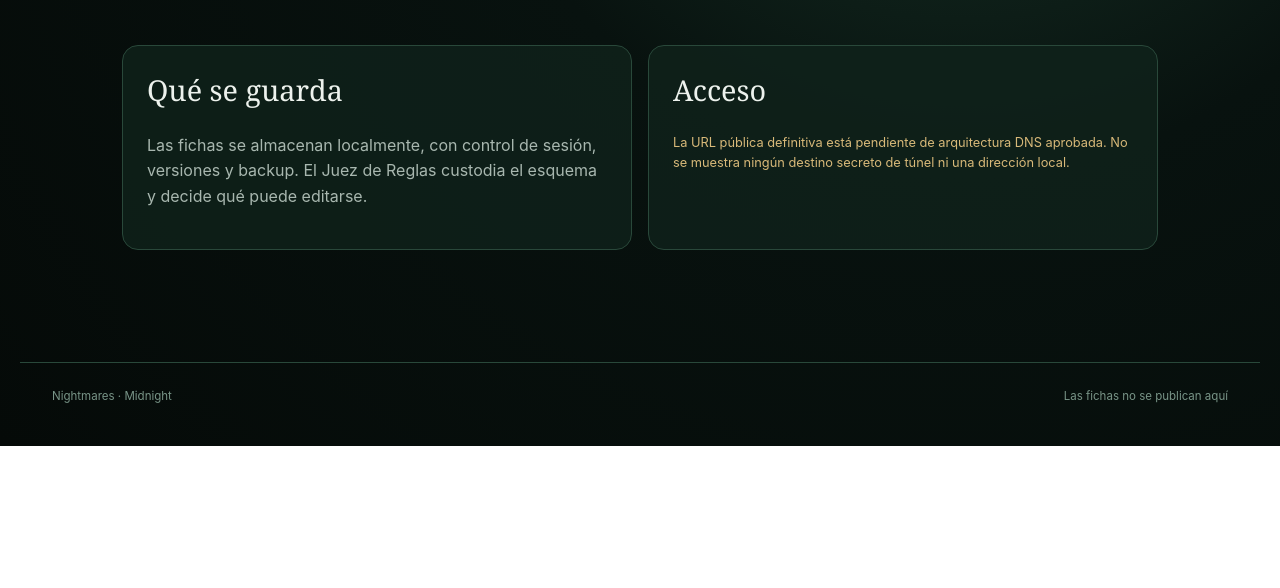
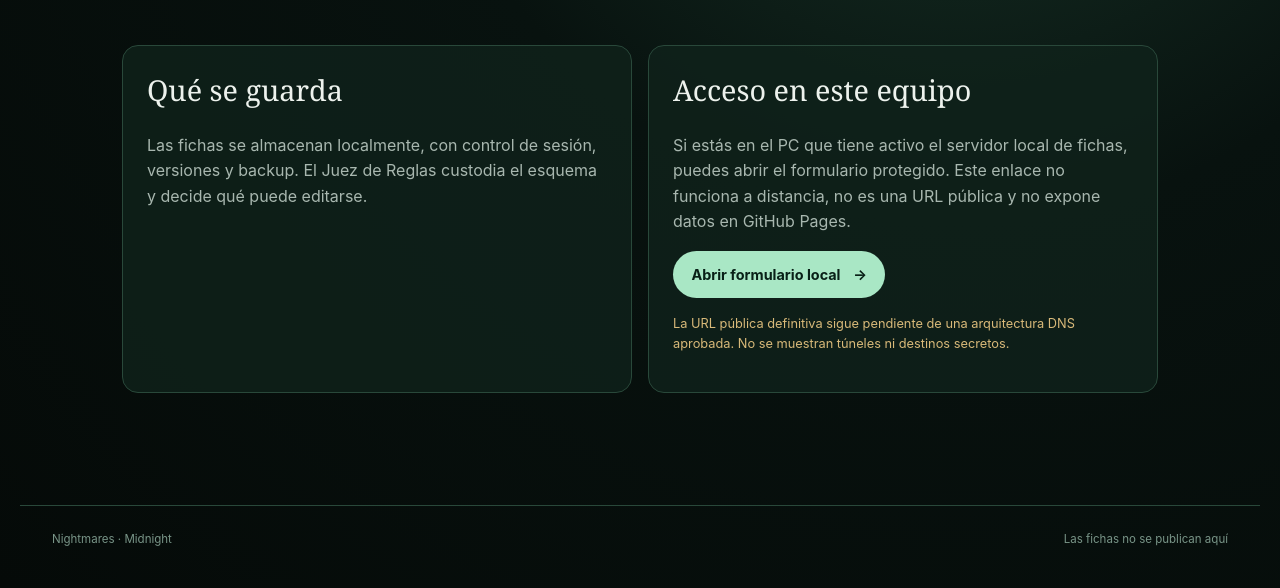
Before and after one commit to Egarath/nightmares, a plain HTML site: page fichas.html in a window 1280 px wide. Shown: the part 418-1006 px from the top of the page. Before the commit the page ends 864 px from the top, so only its background shows below. Drawn offline with Linux system fonts and the light colour scheme.

Commit message:
Add local character form access

```diff
--- a/fichas.html
+++ b/fichas.html
@@ -1,4 +1,4 @@
 <!doctype html>
 <html lang="es"><head><meta charset="utf-8"><meta name="viewport" content="width=device-width,initial-scale=1"><title>Fichas · Nightmares</title><link rel="stylesheet" href="styles.css"></head>
 <body><header class="site-header"><a class="brand" href="index.html"><span class="sigil">✦</span><span>Nightmares<small>Midnight · Sharuum</small></span></a><nav><a href="index.html">Inicio</a><a href="historia.html">Historia</a><a href="reglas.html">Reglas</a><a href="bestiario.html">Bestiario</a><a href="personajes.html">Personajes</a><a href="cronologia.html">Cronología</a><a href="mapas.html">Mapas</a><a class="nav-cta active" href="fichas.html">Fichas</a></nav></header>
-<main class="page"><a class="back" href="index.html">← Volver al portal</a><p class="eyebrow">HERRAMIENTA PROTEGIDA</p><h1>Tu ficha, <em>tu historia</em></h1><p class="page-lede">El formulario de fichas no vive en GitHub Pages. Esta página explica la frontera y enlazará al servidor aprobado cuando exista una URL pública compatible.</p><section class="content-grid"><article class="panel"><h2>Qué se guarda</h2><p>Las fichas se almacenan localmente, con control de sesión, versiones y backup. El Juez de Reglas custodia el esquema y decide qué puede editarse.</p></article><article class="panel"><h2>Acceso</h2><p class="locked">La URL pública definitiva está pendiente de arquitectura DNS aprobada. No se muestra ningún destino secreto de túnel ni una dirección local.</p></article></section></main><footer><span>Nightmares · Midnight</span><span>Las fichas no se publican aquí</span></footer></body></html>
+<main class="page"><a class="back" href="index.html">← Volver al portal</a><p class="eyebrow">HERRAMIENTA PROTEGIDA</p><h1>Tu ficha, <em>tu historia</em></h1><p class="page-lede">El formulario de fichas no vive en GitHub Pages. Sus datos se quedan en el servicio local protegido y no se descargan desde esta web.</p><section class="content-grid"><article class="panel"><h2>Qué se guarda</h2><p>Las fichas se almacenan localmente, con control de sesión, versiones y backup. El Juez de Reglas custodia el esquema y decide qué puede editarse.</p></article><article class="panel"><h2>Acceso en este equipo</h2><p>Si estás en el PC que tiene activo el servidor local de fichas, puedes abrir el formulario protegido. Este enlace no funciona a distancia, no es una URL pública y no expone datos en GitHub Pages.</p><p><a class="button primary" href="http://127.0.0.1:8766/fichas.html">Abrir formulario local <span>→</span></a></p><p class="locked">La URL pública definitiva sigue pendiente de una arquitectura DNS aprobada. No se muestran túneles ni destinos secretos.</p></article></section></main><footer><span>Nightmares · Midnight</span><span>Las fichas no se publican aquí</span></footer></body></html>
```
